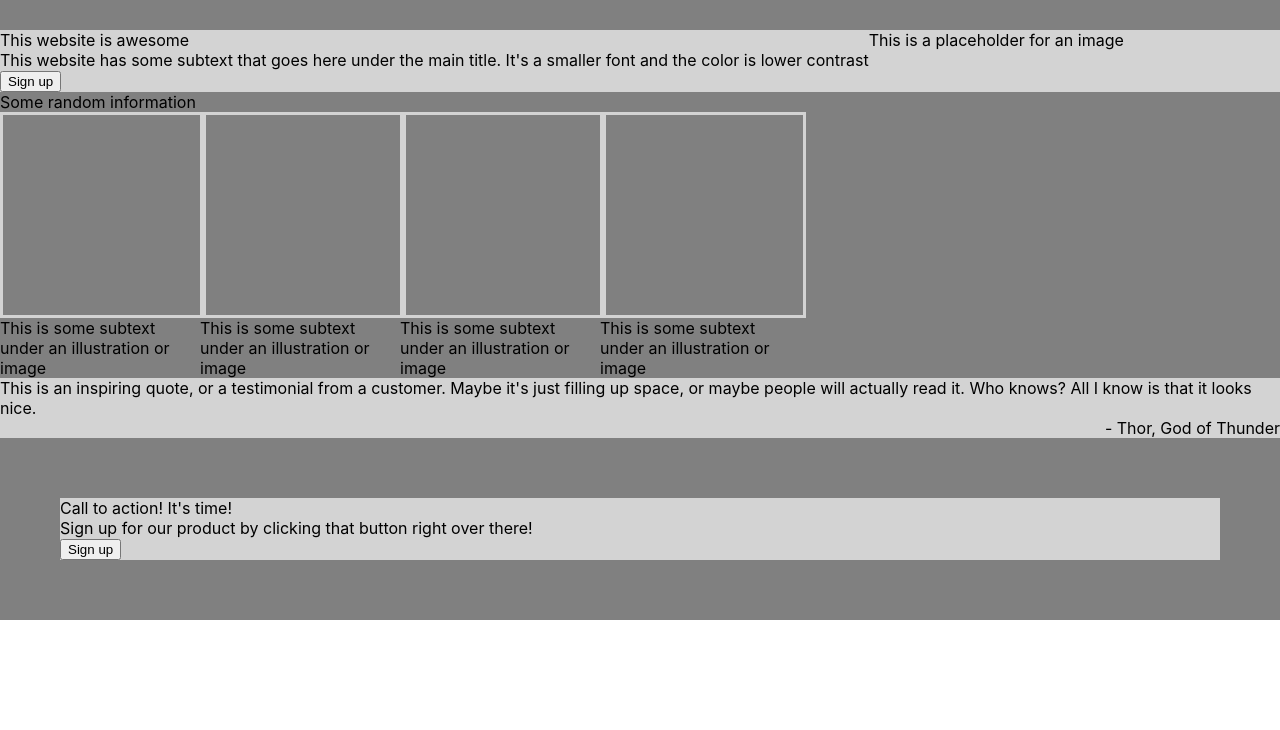
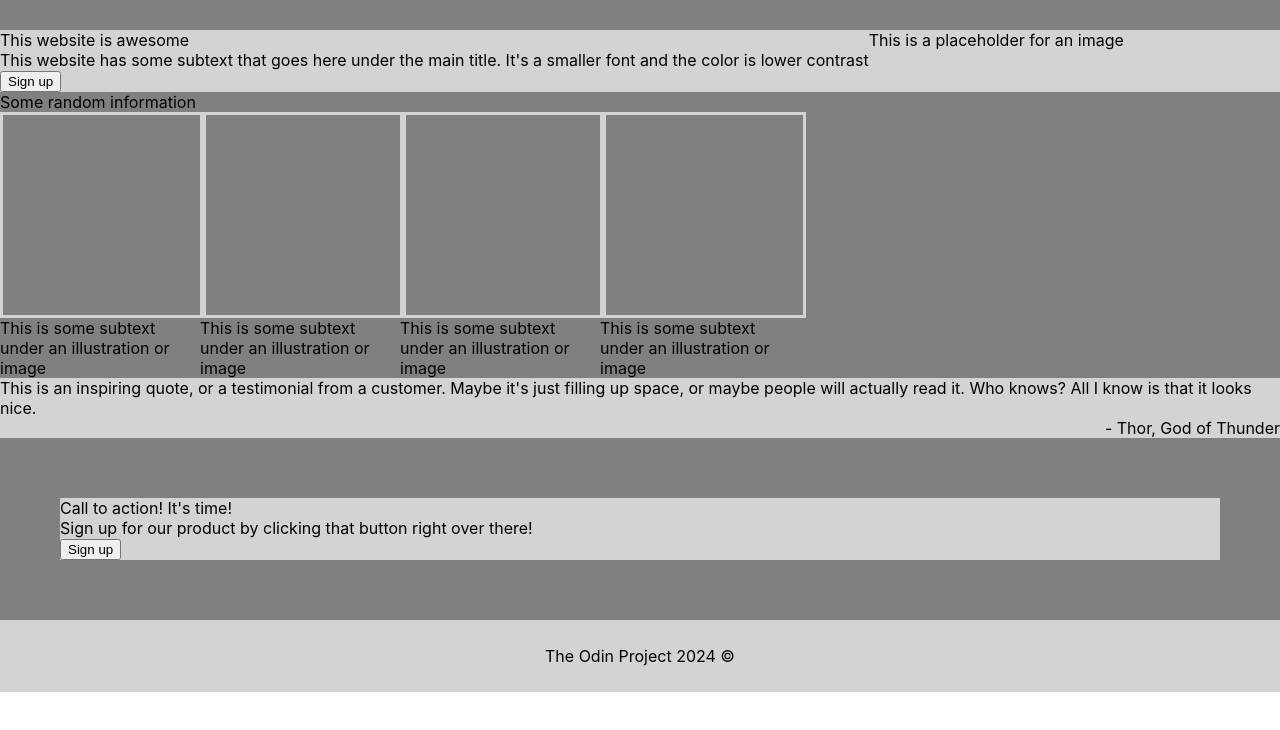
Before and after one commit to tanaka-chitete/landing-page, a plain HTML site: page index.html in a window 1280 px wide. Shown: the part 42-772 px from the top of the page. Drawn offline with Linux system fonts and the light colour scheme.

Commit message:
Implement footer skeleton

```diff
--- a/index.html
+++ b/index.html
@@ -69,6 +69,7 @@
       </div>
     </div>
     <div class="footer">
+      The Odin Project 2024 &copy;
     </div>
   </body>
 </html>
--- a/style.css
+++ b/style.css
@@ -65,3 +65,12 @@ a {
 .modal {
   background-color: lightgray;
 }
+
+.footer {
+  display: flex;
+  align-items: center;
+  justify-content: center;
+  height: 72px;
+  background-color: lightgray;
+  text-align: center;
+}
```
